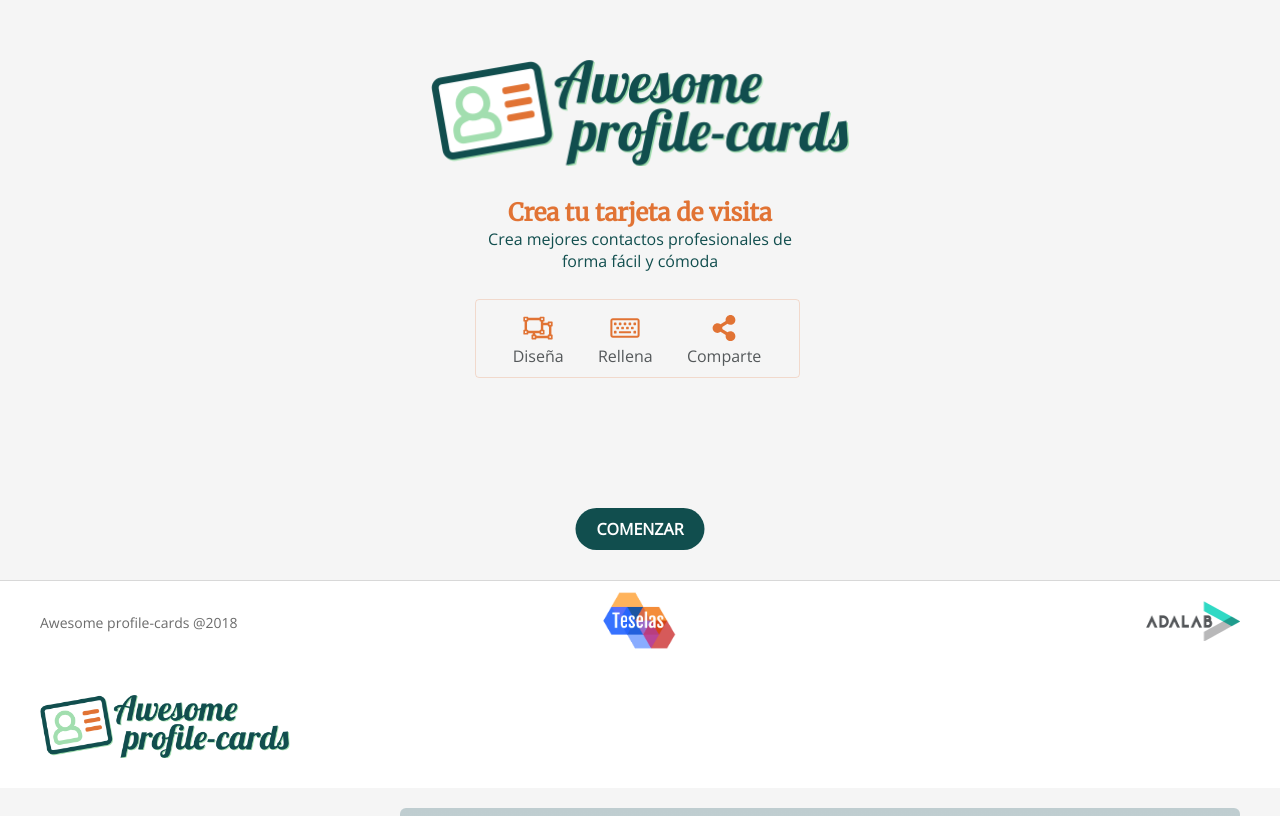
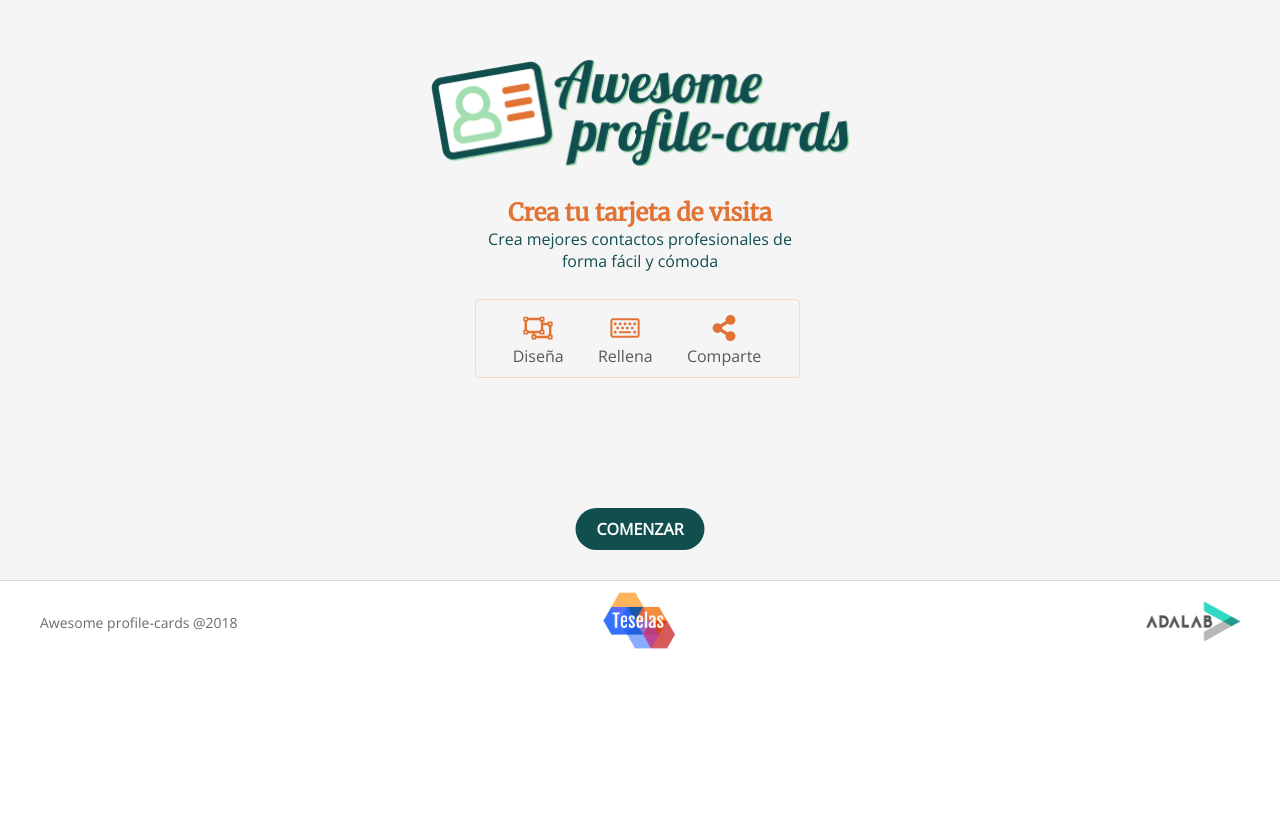
Before and after one commit to Adalab/project-g-m3-splice-girls, a React (Create React App) app: page / in a window 1280 px wide. Shown: the part 135-951 px from the top of the page. After the commit the page ends 800 px from the top, so only its background shows below. Built offline with nearby package versions, Linux system fonts and the light colour scheme.

Commit message:
route from landing to cards done

```diff
--- a/src/App.js
+++ b/src/App.js
@@ -110,10 +110,8 @@ class App extends React.Component {
             <React.Fragment>
         <Switch>
             <Route exact path='/' component= {Landing} />
-            <Route path='/cards' component={FormCards} />
-        </Switch>
-
-            <FormCards
+            <Route path='/cards'
+            render={()=> <FormCards
 
                 avatar={this.state.userData.avatar}
                 isAvatarDefault={this.state.isAvatarDefault}
@@ -128,7 +126,10 @@ class App extends React.Component {
                 cardLinkedin={this.state.userData.linkedin}
                 cardGithub={this.state.userData.github}
                 handleChangeState={this.handleChangeState}
+                />}
                 />
+        </Switch>
+
         </React.Fragment>
         )
 
--- a/src/components/FormCards.js
+++ b/src/components/FormCards.js
@@ -3,6 +3,7 @@ import PropTypes from 'prop-types';
 import FormHeader from './FormHeader';
 import FormMain from './FormMain';
 import FormFooter from './FormFooter';
+import {Link} from 'react-router-dom';
 
 
 class FormCards extends React.Component {
```
Lines whose indentation alone changed are shown as unchanged.
